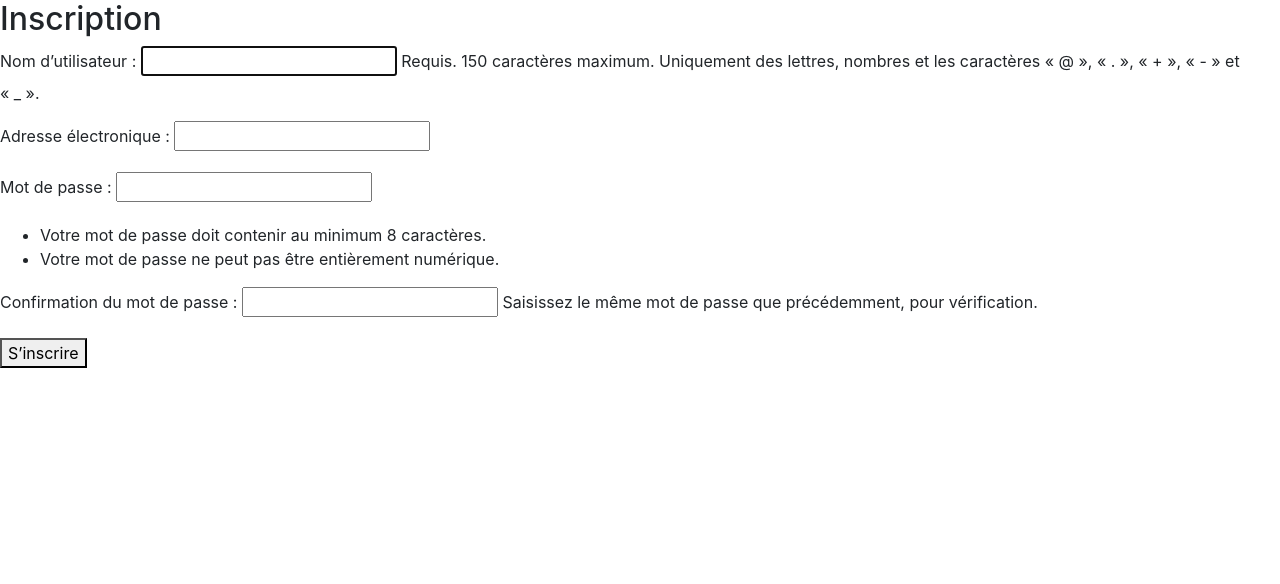
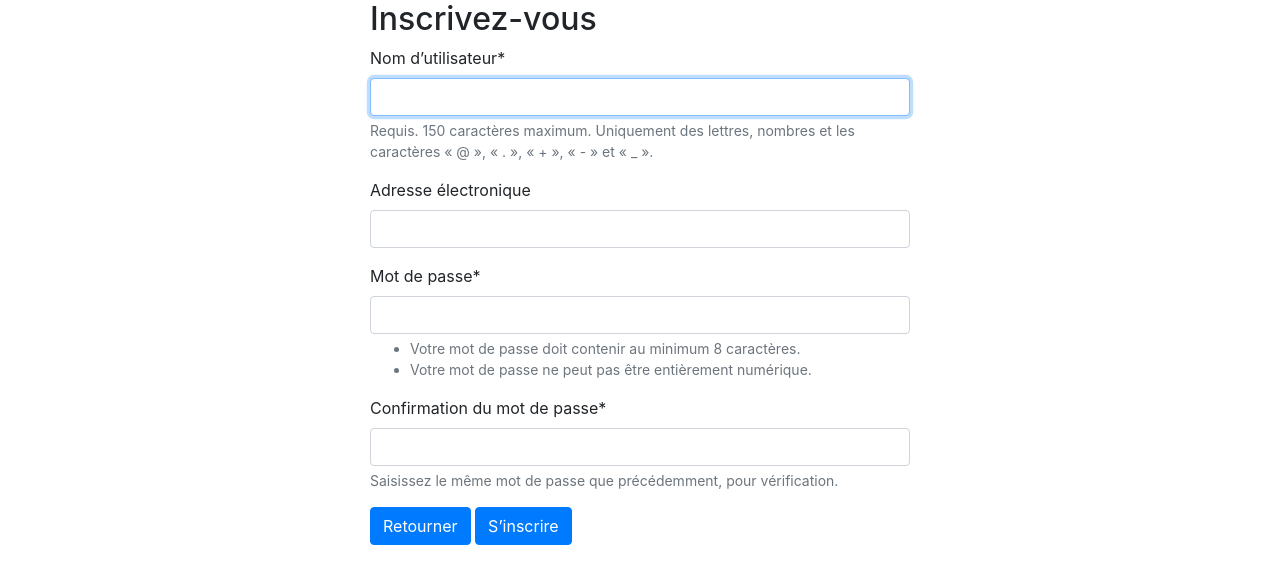
Before and after one commit to SaiedZ/LITReviewWebApp, a Django app: page /signup/ in a window 1280 px wide. Shown: the top 584 px of the page. Run offline with Django 4.2, Linux system fonts and the light colour scheme; some libraries are stand-ins or nearby versions.

Commit message:
signup and login form with bootstrap

```diff
--- a/src/accounts/templates/accounts/login.html
+++ b/src/accounts/templates/accounts/login.html
@@ -9,11 +9,11 @@
                 <form method="post">
                     {{ form|crispy }}
                     {% csrf_token %}
-                    <button type="submit" >Se connecter</button>
+                    <button type="submit"class="btn btn-primary" >Se connecter</button>
                 </form>
                 </br>
                 <p>Pas encore membre ? <a href="{% url 'signup' %}">Inscrivez-vous maintenant !</a></p>
-        </div>
+            </div>
         </div>
     </div>
 
--- a/src/accounts/templates/accounts/signup.html
+++ b/src/accounts/templates/accounts/signup.html
@@ -1,12 +1,23 @@
 {% extends 'base.html' %}
+
+{% load crispy_forms_tags %}
+
 {% block content %}
-    <h2>Inscription</h2>
+
+<div class="container">
+    <div class="row">
+        <div class="col-6  m-auto">
+            <h2>Inscrivez-vous</h2>
             {% if form.errors %}
                 {{ form.errors }}
             {% endif %}
             <form method="post">
-        {{ form.as_p }}
+                {{ form|crispy }}
                 {% csrf_token %}
-        <button type="submit" >S’inscrire</button>
+                <a href="{% url 'login' %}" class="btn btn-primary">Retourner</a>    <button type="submit" class="btn btn-primary">S’inscrire</button>
             </form>
+        </div>
+    </div>
+</div>
+
 {% endblock content %}
```
Lines whose indentation alone changed are shown as unchanged.
